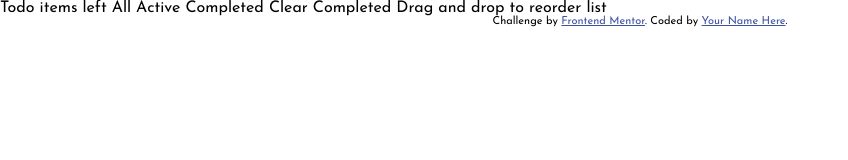
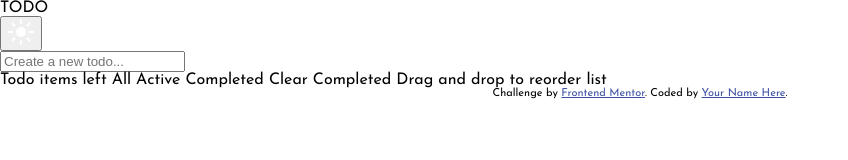
Before and after one commit to NiteArie/fm-todo-app, a plain HTML site: page index.html in a window 1280 px wide. Shown: the whole page, without its empty margins (0-848 px from the left). Drawn offline with Linux system fonts and the light colour scheme.

Commit message:
[Markup] Main section

```diff
--- a/index.html
+++ b/index.html
@@ -23,6 +23,22 @@
   <section class="header">
   </section>
 
+  <main class="main">
+    <section class="main__heading">
+      <h1 class="main__title">TODO</h1>
+      <button class="main__toggle">
+        <img class="main__icon" src="images/icon-sun.svg">
+      </button>
+    </section>
+
+    <form class="main__form">
+      <div class="main__circle">
+
+      </div>
+      <input class="main__input" type="text" id="todo" name="todo" placeholder="Create a new todo...">
+    </form>
+  </main>
+
   Todo
 
   <!-- Add dynamic number --> items left
```
